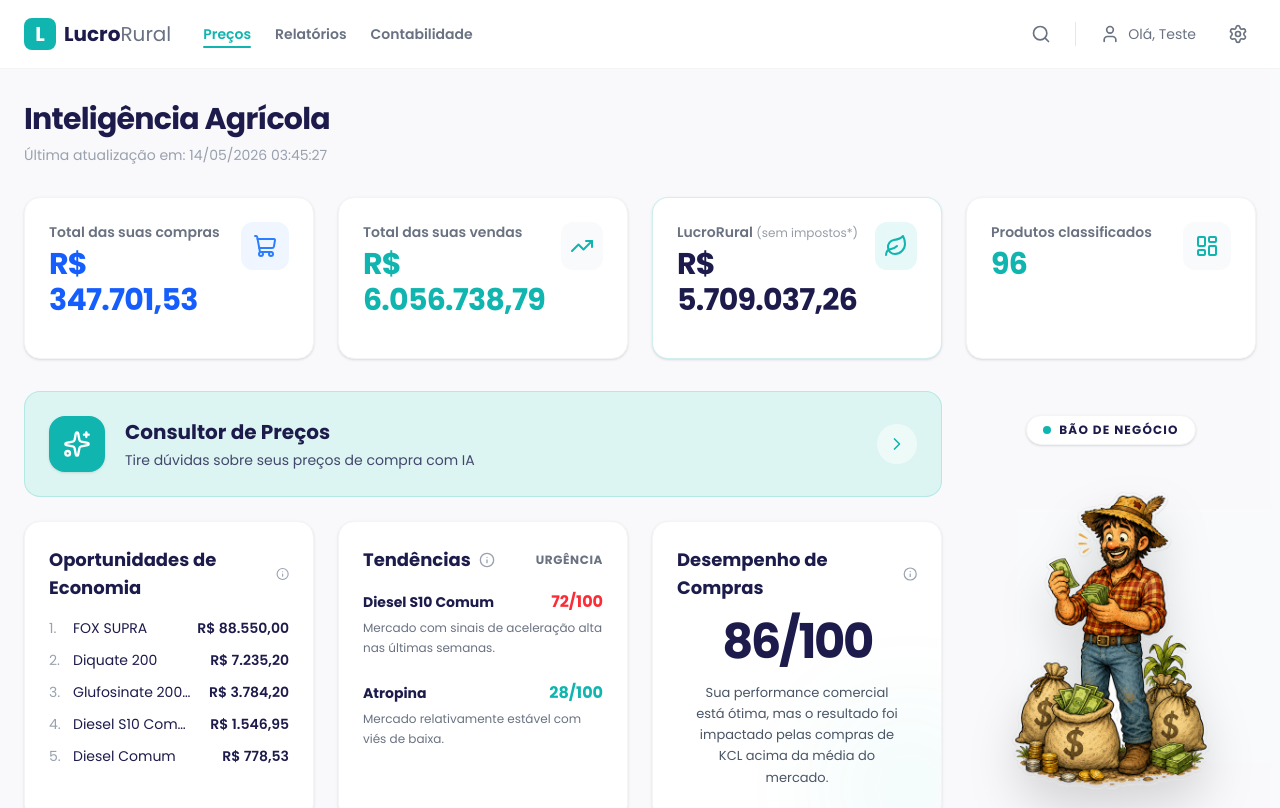
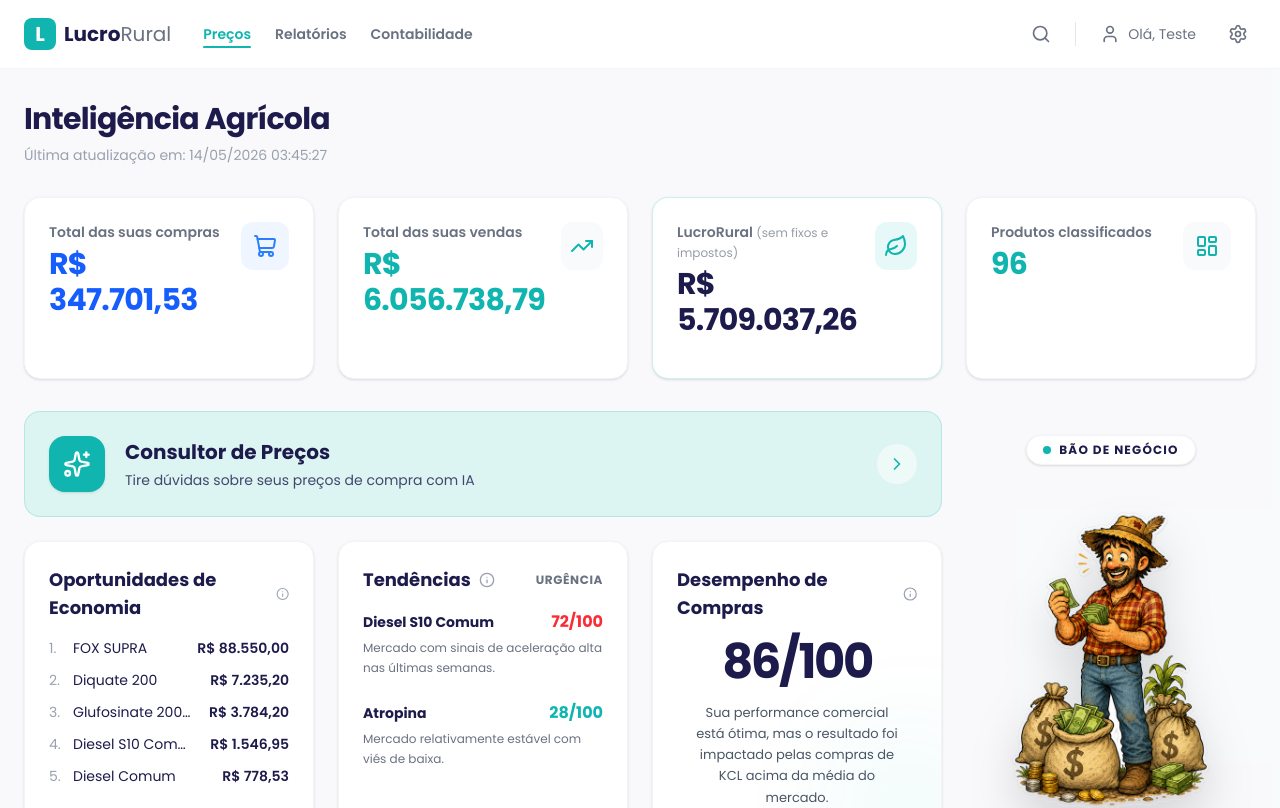
Before and after one commit to andreilucasandrade-alt/Lucro-Rural-Dashboard, a React (Vite) app: page / in a window 1280 px wide. Shown: the top 808 px of the page. Built offline with nearby package versions, Linux system fonts and the light colour scheme.

Commit message:
Add files via upload

```diff
--- a/src/App.tsx
+++ b/src/App.tsx
@@ -67,7 +67,7 @@ function App() {
           />
           <KpiCard
             title="LucroRural"
-            subtitle="sem impostos*"
+            subtitle="sem fixos e impostos"
             value="R$ 5.709.037,26"
             icon={<svg className="w-6 h-6" viewBox="0 0 24 24" fill="none" stroke="currentColor" strokeWidth="2" strokeLinecap="round" strokeLinejoin="round"><path d="M11 20A7 7 0 0 1 9.8 6.1C15.5 5 17 4.48 19 2c1 2 2 4.18 2 8 0 5.5-4.78 10-10 10Z"/><path d="M2 21c0-3 1.85-5.36 5.08-6C9.5 14.52 12 13 13 12"/></svg>}
             isMain
```
